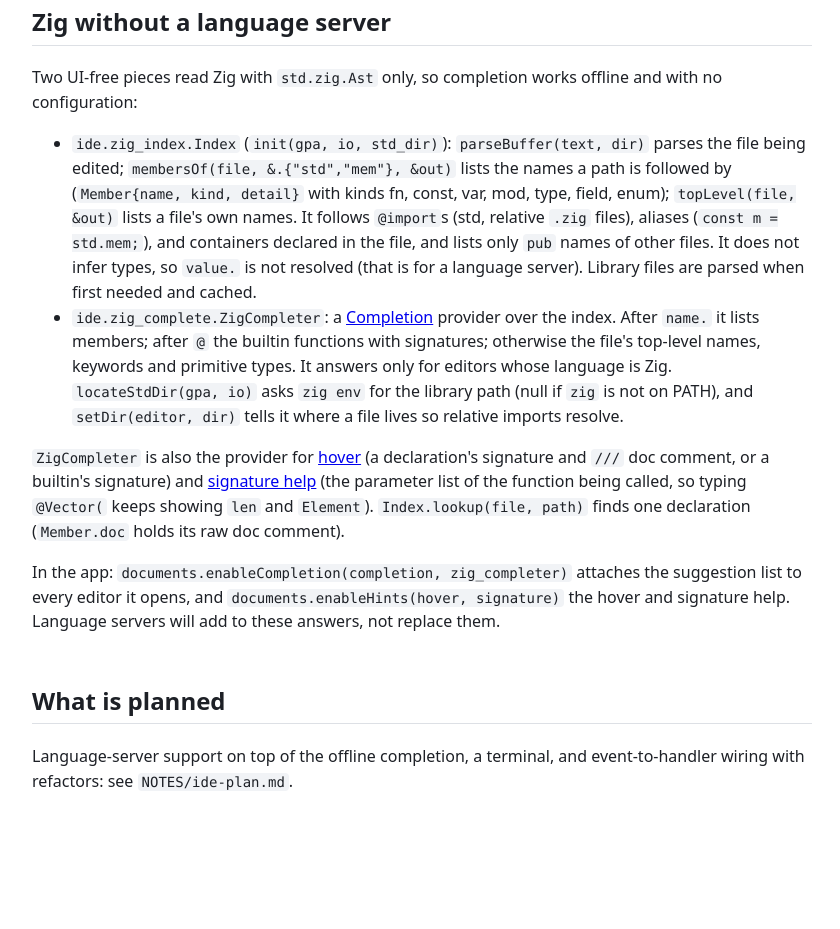
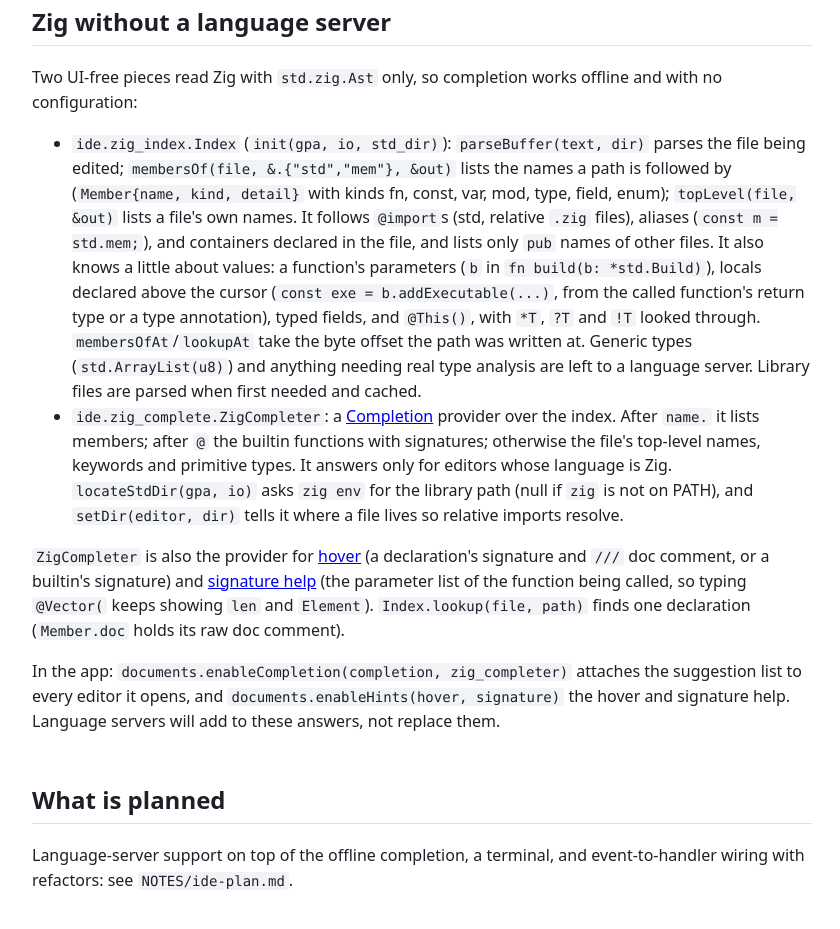
Before and after one commit to Ctl-F/zigui, a plain HTML site: page docs/ide.html in a window 1280 px wide. Shown: the part 2309-3238 px from the top of the page, without its empty margins (248-1088 px from the left). Before the commit the page ends 3199 px from the top, so only its background shows below. Drawn offline with Linux system fonts and the light colour scheme.

Commit message:
Fix wheel snap-back (empty IME composition), draggable editor scrollbar, Zig index resolves parameters/locals/call results (build.zig hover and completion); docs
Co-Authored-By: Claude Sonnet 5.5 <noreply@anthropic.com>

```diff
--- a/docs/ide.html
+++ b/docs/ide.html
@@ -35,7 +35,7 @@ out.poll();</code></pre>
 <h2>Zig without a language server</h2>
 <p>Two UI-free pieces read Zig with <code>std.zig.Ast</code> only, so completion works offline and with no configuration:</p>
 <ul>
-<li><code>ide.zig_index.Index</code> (<code>init(gpa, io, std_dir)</code>): <code>parseBuffer(text, dir)</code> parses the file being edited; <code>membersOf(file, &amp;.{"std","mem"}, &amp;out)</code> lists the names a path is followed by (<code>Member{name, kind, detail}</code> with kinds fn, const, var, mod, type, field, enum); <code>topLevel(file, &amp;out)</code> lists a file's own names. It follows <code>@import</code>s (std, relative <code>.zig</code> files), aliases (<code>const m = std.mem;</code>), and containers declared in the file, and lists only <code>pub</code> names of other files. It does not infer types, so <code>value.</code> is not resolved (that is for a language server). Library files are parsed when first needed and cached.</li>
+<li><code>ide.zig_index.Index</code> (<code>init(gpa, io, std_dir)</code>): <code>parseBuffer(text, dir)</code> parses the file being edited; <code>membersOf(file, &amp;.{"std","mem"}, &amp;out)</code> lists the names a path is followed by (<code>Member{name, kind, detail}</code> with kinds fn, const, var, mod, type, field, enum); <code>topLevel(file, &amp;out)</code> lists a file's own names. It follows <code>@import</code>s (std, relative <code>.zig</code> files), aliases (<code>const m = std.mem;</code>), and containers declared in the file, and lists only <code>pub</code> names of other files. It also knows a little about values: a function's parameters (<code>b</code> in <code>fn build(b: *std.Build)</code>), locals declared above the cursor (<code>const exe = b.addExecutable(...)</code>, from the called function's return type or a type annotation), typed fields, and <code>@This()</code>, with <code>*T</code>, <code>?T</code> and <code>!T</code> looked through. <code>membersOfAt</code>/<code>lookupAt</code> take the byte offset the path was written at. Generic types (<code>std.ArrayList(u8)</code>) and anything needing real type analysis are left to a language server. Library files are parsed when first needed and cached.</li>
 <li><code>ide.zig_complete.ZigCompleter</code>: a <a href="widgets/completion.html">Completion</a> provider over the index. After <code>name.</code> it lists members; after <code>@</code> the builtin functions with signatures; otherwise the file's top-level names, keywords and primitive types. It answers only for editors whose language is Zig. <code>locateStdDir(gpa, io)</code> asks <code>zig env</code> for the library path (null if <code>zig</code> is not on PATH), and <code>setDir(editor, dir)</code> tells it where a file lives so relative imports resolve.</li>
 </ul>
 <p><code>ZigCompleter</code> is also the provider for <a href="widgets/hover.html">hover</a> (a declaration's signature and <code>///</code> doc comment, or a builtin's signature) and <a href="widgets/hover.html">signature help</a> (the parameter list of the function being called, so typing <code>@Vector(</code> keeps showing <code>len</code> and <code>Element</code>). <code>Index.lookup(file, path)</code> finds one declaration (<code>Member.doc</code> holds its raw doc comment).</p>
```
Also changed, not shown: docs/widgets/code-editor.html (+1 -1 lines), 5 other files.
